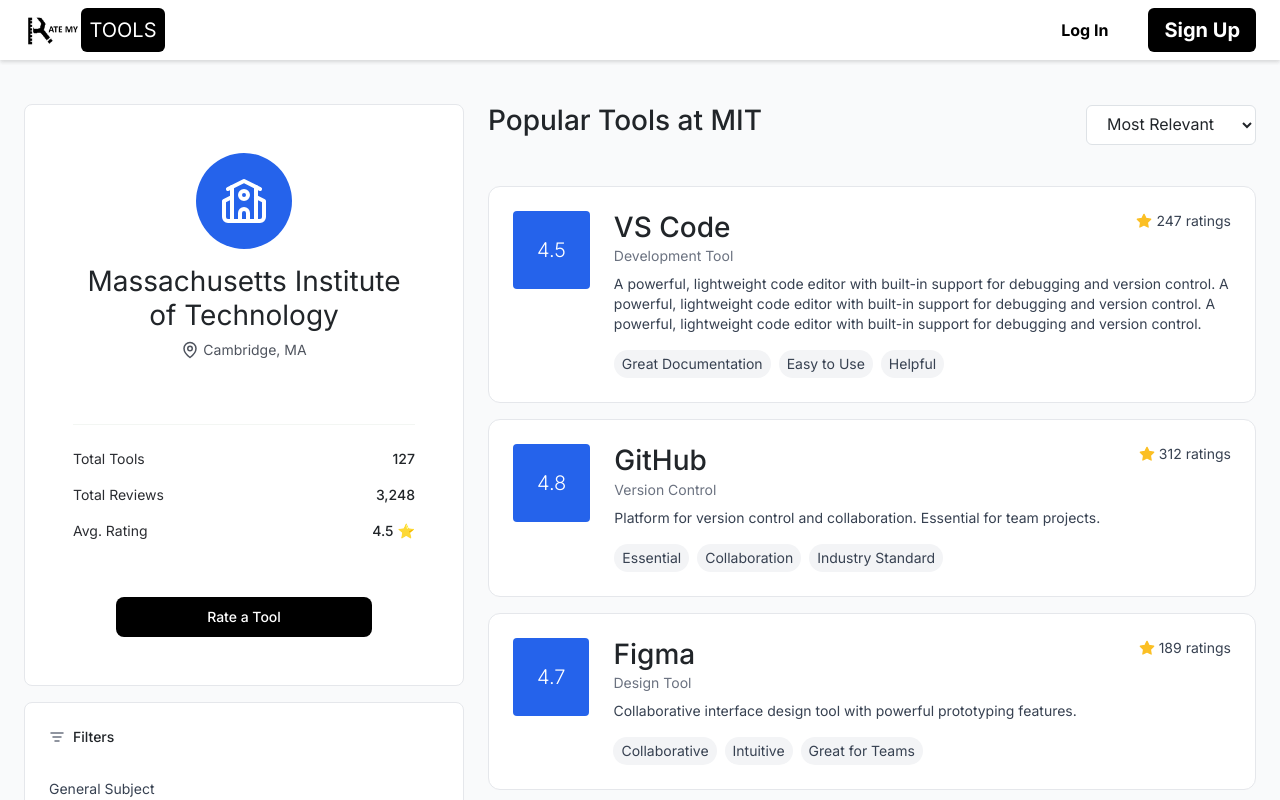
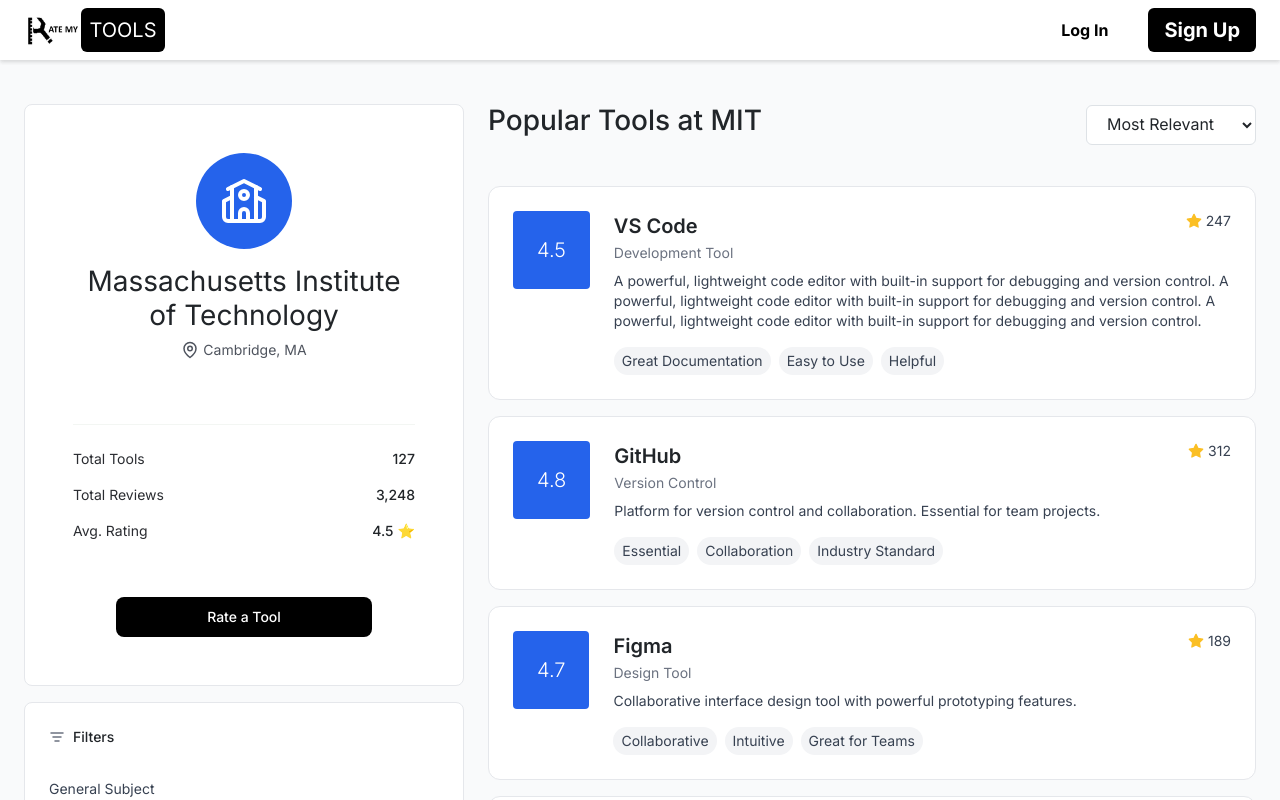
Before and after one commit to RateMyTool/RateMyTools_SC, a Next.js app: page /schoolpage in a window 1280 px wide. Shown: the top 800 px of the page. Built offline with nearby package versions, Linux system fonts and the light colour scheme.

Commit message:
Added functionality and links
Added working functionality to buttons and clicking on the ratings and tool title brings you to the appropriate page

```diff
--- a/src/components/SchoolSideBar.tsx
+++ b/src/components/SchoolSideBar.tsx
@@ -1,7 +1,25 @@
+'use client';
+
 /* eslint-disable jsx-a11y/label-has-associated-control */
+
+import { useState } from 'react';
 import { MapPin, School } from 'lucide-react';
+import { useRouter } from 'next/navigation';
 
 export default function SchoolSideBar() {
+  const router = useRouter();
+  const [subject, setSubject] = useState('all');
+  const [crn, setCrn] = useState('');
+
+  const handleClear = () => {
+    setSubject('all');
+    setCrn('');
+  };
+
+  const handleApply = () => {
+    console.log('Applying filters:', { subject, crn });
+  };
+
   return (
     <aside style={{ display: 'flex', flexDirection: 'column', gap: '16px' }}>
 
@@ -49,9 +67,11 @@ export default function SchoolSideBar() {
 
         {/* Rate A Tool Button */}
         <div className="flex justify-center px-4">
+          {/* Routing to Rate page to be implemented */}
           <button
             type="button"
             className="mt-5 mb-4 text-sm font-medium"
+            onClick={() => router.push('/')}
             style={{
               backgroundColor: '#000',
               color: 'white',
@@ -87,6 +107,8 @@ export default function SchoolSideBar() {
             <select
               id="subject"
               className="w-full px-3 py-2 text-sm"
+              value={subject}
+              onChange={(e) => setSubject(e.target.value)}
               style={{
                 border: '1px solid #d1d5db',
                 borderRadius: '6px',
@@ -110,6 +132,8 @@ export default function SchoolSideBar() {
               type="text"
               placeholder="e.g., 12345"
               className="w-full px-3 py-2 text-sm"
+              value={crn}
+              onChange={(e) => setCrn(e.target.value)}
               style={{
                 border: '1px solid #d1d5db',
                 borderRadius: '6px',
@@ -122,6 +146,7 @@ export default function SchoolSideBar() {
             <button
               type="button"
               className="flex-1 py-2 text-sm font-medium"
+              onClick={handleClear}
               style={{
                 border: '1px solid #d1d5db',
                 borderRadius: '6px',
@@ -134,6 +159,7 @@ export default function SchoolSideBar() {
             <button
               type="button"
               className="flex-1 py-2 text-sm font-medium"
+              onClick={handleApply}
               style={{
                 backgroundColor: '#000',
                 color: 'white',
--- a/src/components/ToolsList.tsx
+++ b/src/components/ToolsList.tsx
@@ -1,4 +1,7 @@
-import React from 'react';
+'use client';
+
+import React, { useMemo, useState } from 'react';
+import { useRouter } from 'next/navigation';
 import { Star } from 'lucide-react';
 
 const tools = [
@@ -51,7 +54,38 @@ const tools = [
   },
 ];
 
+type SortKey = 'relevance' | 'highest' | 'lowest' | 'most' | 'recent';
+
 export default function ToolsList() {
+  const router = useRouter();
+  const [sortBy, setSortBy] = useState<SortKey>('relevance');
+
+  const sortedTools = useMemo(() => {
+    const list = [...tools];
+
+    switch (sortBy) {
+      case 'highest':
+        list.sort((a, b) => b.rating - a.rating);
+        break;
+      case 'lowest':
+        list.sort((a, b) => a.rating - b.rating);
+        break;
+      case 'most':
+        list.sort((a, b) => b.totalRatings - a.totalRatings);
+        break;
+      case 'recent':
+        // No real dates yet; use id DESC as a stand‑in for "newest".
+        list.sort((a, b) => b.id - a.id);
+        break;
+      case 'relevance':
+      default:
+        // Keep original order for now; could plug in a relevance score later.
+        break;
+    }
+
+    return list;
+  }, [sortBy]);
+
   return (
     <div>
       <div className="flex items-center justify-between mb-6 pb-3">
@@ -59,6 +93,8 @@ export default function ToolsList() {
         <select
           className="px-3 py-2 border rounded"
           style={{ borderColor: '#d1d5db', backgroundColor: 'white' }}
+          value={sortBy}
+          onChange={(e) => setSortBy(e.target.value as SortKey)}
         >
           <option value="relevance">Most Relevant</option>
           <option value="highest">Highest Rated</option>
@@ -69,7 +105,7 @@ export default function ToolsList() {
       </div>
 
       <div style={{ display: 'flex', flexDirection: 'column', gap: '16px' }}>
-        {tools.map((tool) => (
+        {sortedTools.map((tool) => (
           <div
             key={tool.id}
             className="p-4"
@@ -90,17 +126,39 @@ export default function ToolsList() {
               <div className="flex-1">
                 <div className="flex items-start justify-between">
                   <div>
-                    <h3 className="mb-0.5">{tool.name}</h3>
+                    <button
+                      type="button"
+                      className="mb-0.5 text-left"
+                      onClick={() => router.push(`/tool/${tool.id}`)}
+                      style={{
+                        cursor: 'pointer',
+                        background: 'none',
+                        border: 'none',
+                        padding: 0,
+                        font: 'inherit',
+                        fontSize: '1.25rem',
+                        fontWeight: '600',
+                      }}
+                    >
+                      {tool.name}
+                    </button>
                     <p className="text-sm mb-2" style={{ color: '#6b7280' }}>{tool.category}</p>
                   </div>
-                  <div className="flex items-center gap-1" style={{ color: '#374151' }}>
+                  <button
+                    type="button"
+                    className="flex items-center gap-1"
+                    onClick={(e) => {
+                      e.stopPropagation();
+                      router.push(`/tool/${tool.id}/ratings`);
+                    }}
+                    style={{ color: '#374151', cursor: 'pointer', background: 'none', border: 'none', padding: 0 }}
+                  >
                     <Star style={{ width: '16px', height: '16px', fill: '#fbbf24', color: '#fbbf24' }} />
                     <span className="text-sm">
                       {tool.totalRatings}
                       {' '}
-                      ratings
                     </span>
-                  </div>
+                  </button>
                 </div>
 
                 {/* Description */}
```
